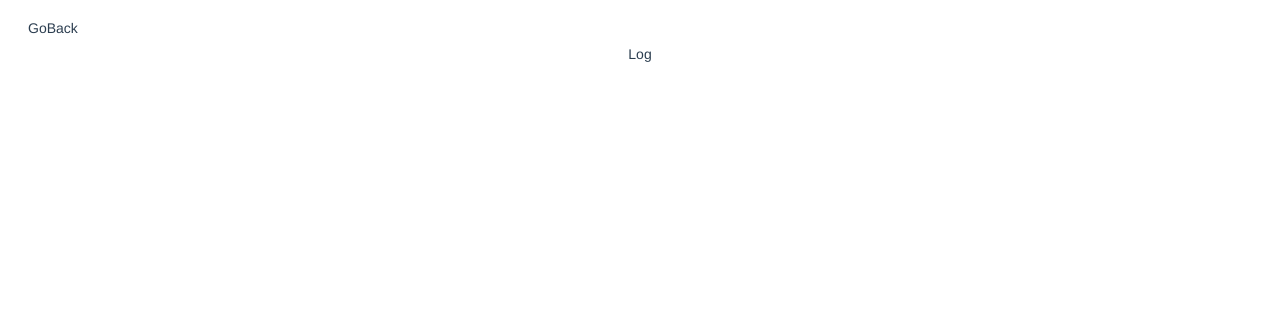
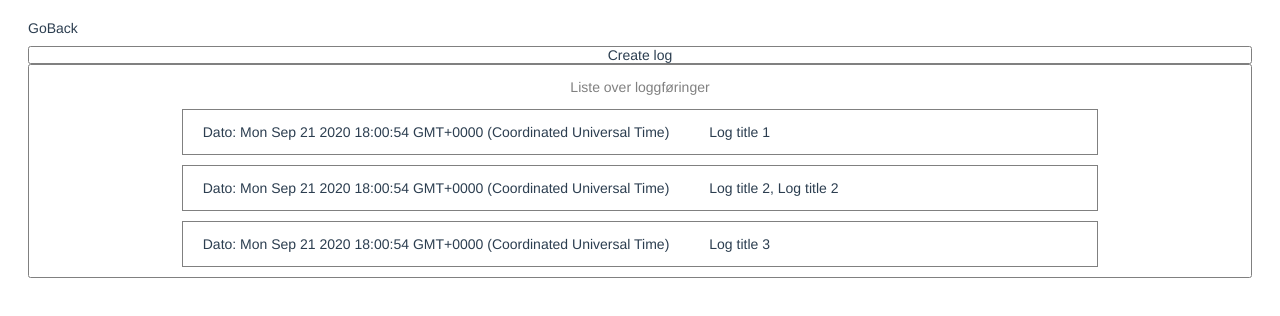
Before and after one commit to xcitic/appVsVold, a Vue app in the folder frontends/app/: page /log in a window 1280 px wide. Shown: the top 316 px of the page. Built offline with nearby package versions, Linux system fonts and the light colour scheme; sample sign-in values are in the browser's storage.

Commit message:
List of logs, and route for view log

```diff
--- a/frontends/app/src/assets/styles.scss
+++ b/frontends/app/src/assets/styles.scss
@@ -8,16 +8,17 @@ $color-secondary: #3F51B5;
 
 html {
     font-size: 62.5%;
+    margin: 0px;
 }
 
 
 .btn-main {
-    flex: 1 1 75%;
+    flex: 0 auto;
     margin: 1rem 2rem;
-    padding: 0.25rem 1rem;
+    padding: 1rem 2rem;
     background-color: $color-main;
     color: white;
-    border-radius: .2rem;
+    border-radius: .5rem;
     border: none;
 
     &:active,
@@ -25,3 +26,21 @@ html {
         box-shadow: 0 0 0 .15rem $color-secondary;
     }
 }
+
+.container {
+    display: flex;
+    flex-direction: column;
+    align-items: center;
+    font-size: 1.4rem;
+    margin: 5%;
+}
+
+
+.border-container {
+    display: flex;
+    flex-direction: column;
+    justify-content: center;
+    align-items: center;
+    border: 1px solid grey;
+    border-radius: .25rem;
+}
--- a/frontends/app/src/components/NavBar.vue
+++ b/frontends/app/src/components/NavBar.vue
@@ -18,7 +18,7 @@ export default {
     },
     methods: {
         goBack() {
-          this.$router.push({name: "Home"});
+          this.$router.back();
       }
     }
 }
--- a/frontends/app/src/components/Settings.vue
+++ b/frontends/app/src/components/Settings.vue
@@ -100,7 +100,6 @@ export default {
                 border: 1px solid grey;
                 margin: 1rem;
 
-
                 .text {
                     font-weight: 600;
                 }
--- /dev/null
+++ b/frontends/app/src/components/log/CreateLog.vue
@@ -0,0 +1,12 @@
+<template>
+    <div>
+        <div class="border-container">
+            Create log
+        </div>
+    </div>
+</template>
+<script>
+export default {
+    name: "CreateLog"
+}
+</script>
--- /dev/null
+++ b/frontends/app/src/components/log/LogList.vue
@@ -0,0 +1,56 @@
+<template>
+    <div class="border-container">
+        <p class="heading">
+            Liste over loggføringer
+        </p>
+        <div class="logitem" v-for="(log, index) in previousLogs" :key="index" @click="openLog(index)">
+            <p class="date">Dato: {{ log.date }}</p>
+            <p class="title">{{ log.title }}</p>
+        </div>
+    </div>
+</template>
+<script>
+export default {
+    name: "LogList",
+    data() {
+        return {
+            previousLogs: [
+                {
+                    date: new Date(),
+                    title: 'Log title 1'
+                },
+                {
+                    date: new Date(),
+                    title: 'Log title 2, Log title 2'
+                },
+                {
+                    date: new Date(),
+                    title: 'Log title 3'
+                },
+            ]
+        }
+    },
+    methods: {
+        openLog(index) {
+            this.$router.push({name: 'ViewLog', params: {log: this.previousLogs[index]}});
+        }
+    }
+}
+</script>
+<style lang="scss" scoped>
+    .heading {
+        color: grey;
+    }
+    .logitem {
+        display: flex;
+        flex-direction: row;
+        border: 1px solid grey;
+        width: 75%;
+        margin-bottom: 1rem;
+
+        p {
+            margin-right: 2rem;
+            margin-left: 2rem;
+        }
+    }
+</style>
--- a/frontends/app/src/router/index.js
+++ b/frontends/app/src/router/index.js
@@ -3,6 +3,7 @@ import VueRouter from 'vue-router';
 import Home from '@/views/Home.vue';
 import Log from '@/views/Log.vue';
 import HelpLine from '@/views/HelpLine.vue';
+import ViewLog from '@/views/ViewLog';
 
 
 Vue.use(VueRouter)
@@ -39,6 +40,15 @@ const routes = [
     },
     name: 'Log',
     component: Log
+  },
+  {
+    path: '/log/view',
+    meta: {
+      requiresLogin: true
+    },
+    name: 'ViewLog',
+    props: true,
+    component: ViewLog
   },
   {
     path: '/help-line',
--- a/frontends/app/src/views/Home.vue
+++ b/frontends/app/src/views/Home.vue
@@ -5,13 +5,17 @@
       <FirstTimeVisit />
     </div>
 
-    <div class="log-container">
+    <div class="border-container log-container">
       <div class="log-button-main">
         <button class="btn-main" @click="goToLogg">Logg</button>
       </div>
     </div>
 
-    <div class="information-container">
+    <div class="border-container help-container">
+      <h1 class="help-container-heading">Hjelpelinje og informasjon</h1>
+      <p class="help-container-text">
+        List over viktige nummer, relevante artikler og mer informasjon om ressurser man kan benytte seg av.
+      </p>
       <button class="btn-main" @click="goToHelpLine">Les mer</button>
     </div>
 
@@ -42,16 +46,20 @@ export default {
 }
 </script>
 
-<style lang="scss">
+<style scoped lang="scss">
   .log-container {
-    display: flex;
-    justify-content: center;
-    align-items: center;
-    border: 1px solid grey;
     height: 20vh;
+  }
 
-    .log-button-main {
-      flex: 0 0 auto;
+  .help-container {
+    margin-top: 2rem;
+    height: 50vh;
+    justify-content: flex-start;
+    padding-top: 2rem;
+
+    &-heading {
+      font-size: 2rem;
     }
+
   }
 </style>
--- a/frontends/app/src/views/Log.vue
+++ b/frontends/app/src/views/Log.vue
@@ -1,16 +1,19 @@
 <template>
   <div>
       <NavBar />
-      Log
+      <CreateLog />
+      <LogList />
   </div>
 </template>
 
 <script>
 import NavBar from '@/components/NavBar.vue';
+import CreateLog from '@/components/log/CreateLog.vue';
+import LogList from '@/components/log/LogList.vue';
 
 export default {
   name: 'Log',
-  components: {NavBar},
+  components: {NavBar, CreateLog, LogList},
   methods: {
       goBack() {
           this.$router.push({name: "Home"});
--- a/frontends/app/src/views/Login.vue
+++ b/frontends/app/src/views/Login.vue
@@ -7,7 +7,7 @@
     <form class="login-form">
       <input type="text" name="username" v-model="username" placeholder="Brukernavn"/>
       <input type="password" name="password" v-model="password" placeholder="Passord" />
-      <button class="btn-main" type="submit" @click.prevent="submitForm">
+      <button class="btn-main" type="submit" @click.prevent="submitForm" :disabled="hasBeenSubmitted">
         Logg inn
       </button>
     </form>
@@ -25,10 +25,12 @@ export default {
     return {
       username: '',
       password: '',
+      hasBeenSubmitted: false
     }
   },
   methods: {
     async submitForm() {
+      this.hasBeenSubmitted = true;
       const credentials = {
         username: this.username,
         password: this.password
@@ -38,6 +40,7 @@ export default {
         this.$router.push({name: 'Home'});
       } catch (e) {
         alert(e);
+        this.hasBeenSubmitted = false;
       }
     }
   }
@@ -45,14 +48,6 @@ export default {
 </script>
 
 <style lang="scss" scoped>
-@import '@/assets/styles.scss';
-
-  .container {
-    display: flex;
-    flex-direction: column;
-    align-items: center;
-    font-size: 1.4rem;
-  }
   .logo {
     flex: auto;
   }
@@ -66,13 +61,12 @@ export default {
 
     input {
       margin-top: 1rem;
-      padding: .15rem .15rem;
+      padding: .5rem .2rem .5rem 1rem;
       font-size: 1.4rem;
-
     }
   }
   .register{
-    font-size: 1rem;
+    font-size: 1.5rem;
   }
 
 </style>
--- a/frontends/app/src/views/Register.vue
+++ b/frontends/app/src/views/Register.vue
@@ -1,6 +1,6 @@
 <template>
   <div class="container">
-    <div class="heading">
+    <div class="border-container heading">
       Lag ny bruker
     </div>
     <form class="register-form">
@@ -8,7 +8,7 @@
       <input type="password" v-model="password" placeholder="Passord" />
       <input type="password-repeat" placeholder="Gjenta passord" />
 
-      <button class="btn-main" @click.prevent="submitForm">Lag ny bruker</button>
+      <button class="btn-main" @click.prevent="submitForm" :disabled="hasBeenSubmitted">Lag ny bruker</button>
     </form>
   </div>
 </template>
@@ -20,11 +20,13 @@ export default {
   data() {
     return {
       username: '',
-      password: ''
+      password: '',
+      hasBeenSubmitted: false
     }
   },
   methods: {
     async submitForm() {
+      this.hasBeenSubmitted = true;
       const payload = {
         username: this.username,
         password: this.password
@@ -34,6 +36,7 @@ export default {
         this.$router.push({name: "Home"});
       } catch (e) {
         alert(e);
+        this.hasBeenSubmitted = false;
       }
     }
   }
@@ -41,16 +44,22 @@ export default {
 </script>
 
 <style lang="scss" scoped>
-@import '@/assets/styles.scss';
 
-  .container {
-    display: flex;
-    flex-direction: column;
+  .heading {
+    width: 20vw;
+    height: 5rem;
+    margin-bottom: 1rem;
   }
 
   .register-form {
     flex: auto;
     display: flex;
     flex-direction: column;
+
+    input {
+      margin-top: 1rem;
+      padding: .5rem .15rem;
+      font-size: 1.4rem;
+    }
   }
 </style>
--- /dev/null
+++ b/frontends/app/src/views/ViewLog.vue
@@ -0,0 +1,16 @@
+<template>
+    <div>
+        <p>{{ log.title }}</p>
+    </div>
+</template>
+<script>
+export default {
+    name: "ViewLog",
+    props: {
+        log: {
+            type: Object,
+            required: true
+        }
+    }
+}
+</script>
```
